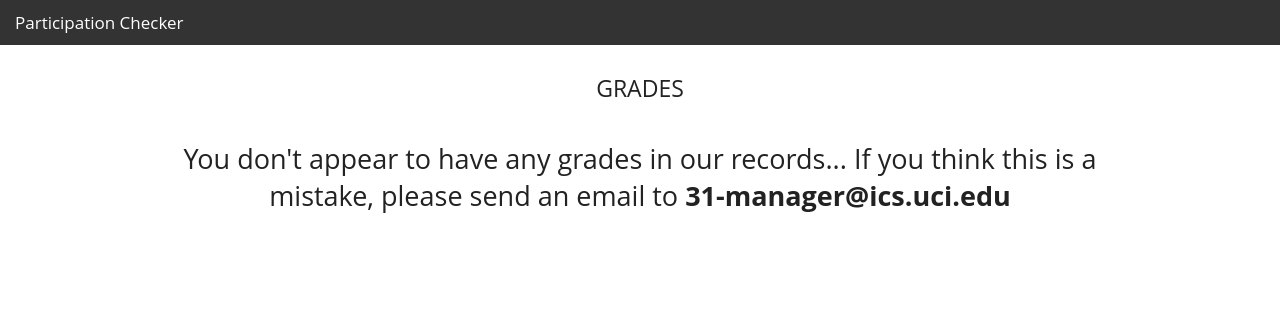
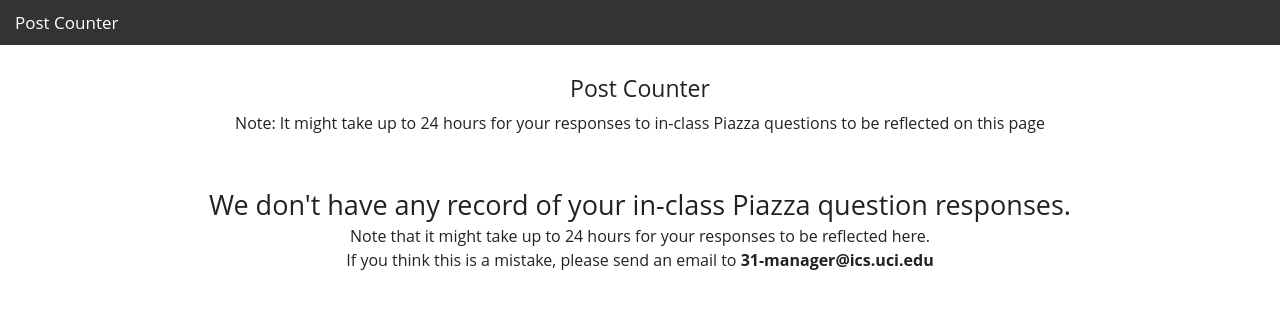
Before and after one commit to MicahRutrough/participation-tracker, a Python web app: template templates/grades.html in a window 1280 px wide. Shown: the top 309 px of the page. Run offline with Jinja, Linux system fonts and the light colour scheme; the template is opened without the code that fills it, so the values that code supplies are empty.

Commit message:
Various UI updates

```diff
--- a/app.yaml
+++ b/app.yaml
@@ -1,4 +1,4 @@
-application: participation-checker
+application: ics31-post-counter
 version: 1
 runtime: python27
 api_version: 1
--- a/templates/common.html
+++ b/templates/common.html
@@ -12,20 +12,13 @@
 			<ul class="title-area">
 				<li class="name">
 					{% if user %}
-						<h1><a href="/grades">Participation Checker</a></h1>
+						<h1><a href="/grades">Post Counter</a></h1>
 					{% else %}
-						<h1><a href="/">Participation Checker</a></h1>
+						<h1><a href="/">Post Counter</a></h1>
 					{% endif %}
 				</li>
 			</ul>
 			<section class="top-bar-section">
-				{% if user %}
-					<!--<ul class="left">
-						<li>
-                        <a href="/partner/edit/profile">Profile</a>
-						</li>
-					</ul>-->
-				{% endif %}
 				<ul class="right">
 					{% if sign_out %}
 						<li class="active">
--- a/templates/grades.html
+++ b/templates/grades.html
@@ -3,30 +3,34 @@
   <br>
   <div class="row">
 	<div class="small-12 column text-center">
-	  <h4>GRADES</h4>
+	  <h4>Post Counter</h4>
+	  <h6>Note: It might take up to 24 hours for your responses to in-class Piazza questions to be reflected on this page</h6>
+	  <br><br>
 	  {% if user %}
 		<a href="{{ sign_out }}">Sign Out</a>
 	  {% endif %}
 	  <br><br><br>
 	  {% if grade_info %}
 		<a name="grades"></a>
-		<span class="label">Piazza Participation Grades</span>
+		<span class="label">In-Class Question Responses</span>
 		<div class="small-12 columns">
 				<div class="row">
 						{% for grade in grade_info %}
-							<table>
+							<table style="background-color:{% if current_datetime < grade[3] %} #ffffff {% else %} #dddddd {% endif %}">
+									<tr style="background-color:{% if current_datetime < grade[3] %} #ffffff {% else %} #dddddd {% endif %}">
+										<th class="text-center"><h5 style="color:{% if current_datetime < grade[3] %} #000000 {% else %} #777777 {% endif %}">{{ grade[0] }} {% if current_datetime > grade[3] %} (PAST DUE) {% endif %}</h5></th>
+									</tr style="background-color:{% if current_datetime < grade[3] %} #ffffff {% else %} #dddddd {% endif %}">
 									<tr>
-										<th class="text-center"><h4>{{ grade[0] }}</h4></th>
-									</tr>
-									<tr>
-										<td class="text-center"><h5>{{ grade[2] }}/{{ grade[1] }}</h5></td>
+										<td class="text-center"><h6 style="color:{% if current_datetime < grade[3] %} #000000 {% else %} #777777 {% endif %}">{{ grade[2] }}/{{ grade[1] }}</h6></td>
 									</tr>
 							</table>
 						{% endfor %}
 		</div>
 	{% else %}
-		<h3>You don't appear to have any grades in our records...
-		If you think this is a mistake, please send an email to <b>31-manager@ics.uci.edu</b></h3>
+		<h3>We don't have any record of your in-class Piazza question responses.</h3>
+		Note that it might take up to 24 hours for your responses to be reflected here.
+		<br><br><br>
+		If you think this is a mistake, please send an email to <b>31-manager@ics.uci.edu</b>
 	{% endif %}
     </div>
   </div>
```
Also changed, not shown: main.py (+4 -3 lines), src/controllers/admin.py (+7 -14 lines), src/controllers/main.py (renamed from src/controllers/landing.py, +23 -1 lines), templates/index.html (+3 -4 lines), templates/instructions.html (added, +26 -0 lines).
